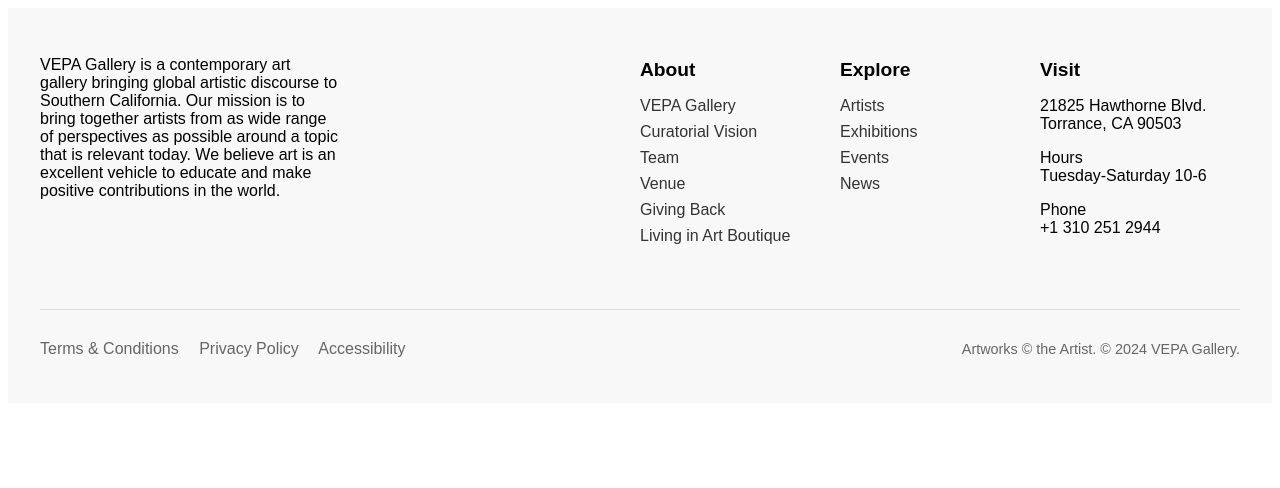
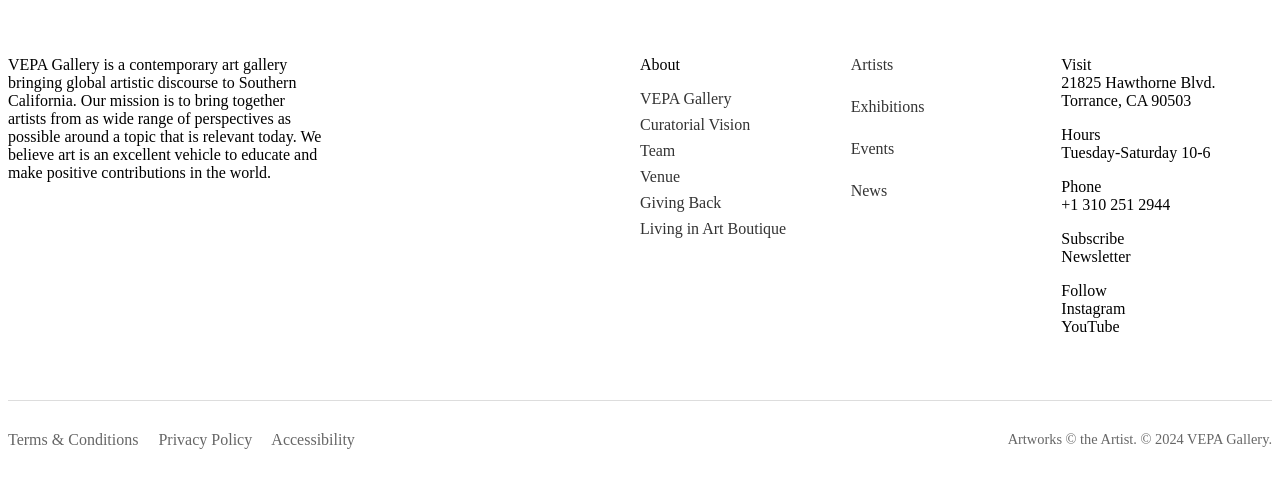
Before and after one commit to elizawimberly/bean-footer, a plain HTML site: page indextest.html in a window 1280 px wide. Drawn offline with Linux system fonts and the light colour scheme.

```diff
--- a/indextest.html
+++ b/indextest.html
@@ -20,7 +20,7 @@
         </div>
         <div class="footer-section links">
           <div class="link-column">
-            <h3>About</h3>
+            <p><span>About</span></p>
             <ul>
               <li><a href="#">VEPA Gallery</a></li>
               <li><a href="#">Curatorial Vision</a></li>
@@ -30,8 +30,7 @@
               <li><a href="#">Living in Art Boutique</a></li>
             </ul>
           </div>
-          <div class="link-column">
-            <h3>Explore</h3>
+          <div class="link-column artists-column">
             <ul>
               <li><a href="#">Artists</a></li>
               <li><a href="#">Exhibitions</a></li>
@@ -40,10 +39,11 @@
             </ul>
           </div>
           <div class="link-column">
-            <h3>Visit</h3>
-            <p>21825 Hawthorne Blvd.<br />Torrance, CA 90503</p>
+            <p>Visit<br />21825 Hawthorne Blvd.<br />Torrance, CA 90503</p>
             <p>Hours<br />Tuesday-Saturday 10-6</p>
             <p>Phone<br />+1 310 251 2944</p>
+            <p>Subscribe<br />Newsletter</p>
+            <p>Follow<br />Instagram<br />YouTube</p>
           </div>
         </div>
       </div>
--- a/stylestest.css
+++ b/stylestest.css
@@ -1,8 +1,5 @@
-/* Footer Styles */
 .footer {
-  background-color: #f8f8f8;
-  padding: 2rem 2rem;
-  font-family: Arial, sans-serif;
+  padding: 2rem 0;
 }
 
 .footer-content {
@@ -53,6 +50,10 @@
   margin-bottom: 0.5rem;
 }
 
+.link-column.artists-column ul li {
+  margin-bottom: 1.5rem;
+}
+
 .link-column a {
   color: #333;
   text-decoration: none;
@@ -83,7 +84,6 @@
   font-size: 0.9rem;
 }
 
-/* Responsive styles for iPad portrait and smaller screens */
 @media screen and (max-width: 768px) {
   .footer-content {
     flex-direction: column;
```
